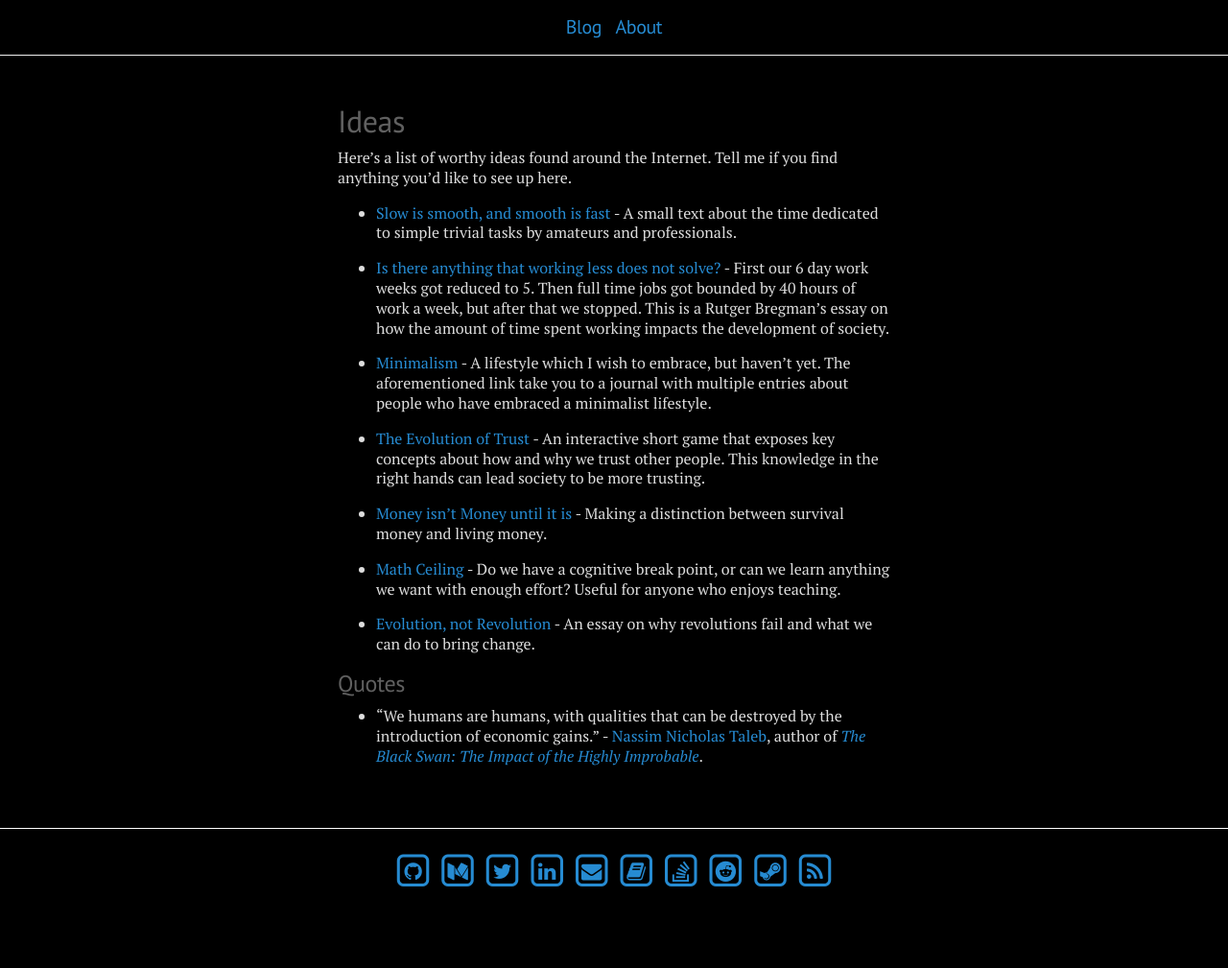
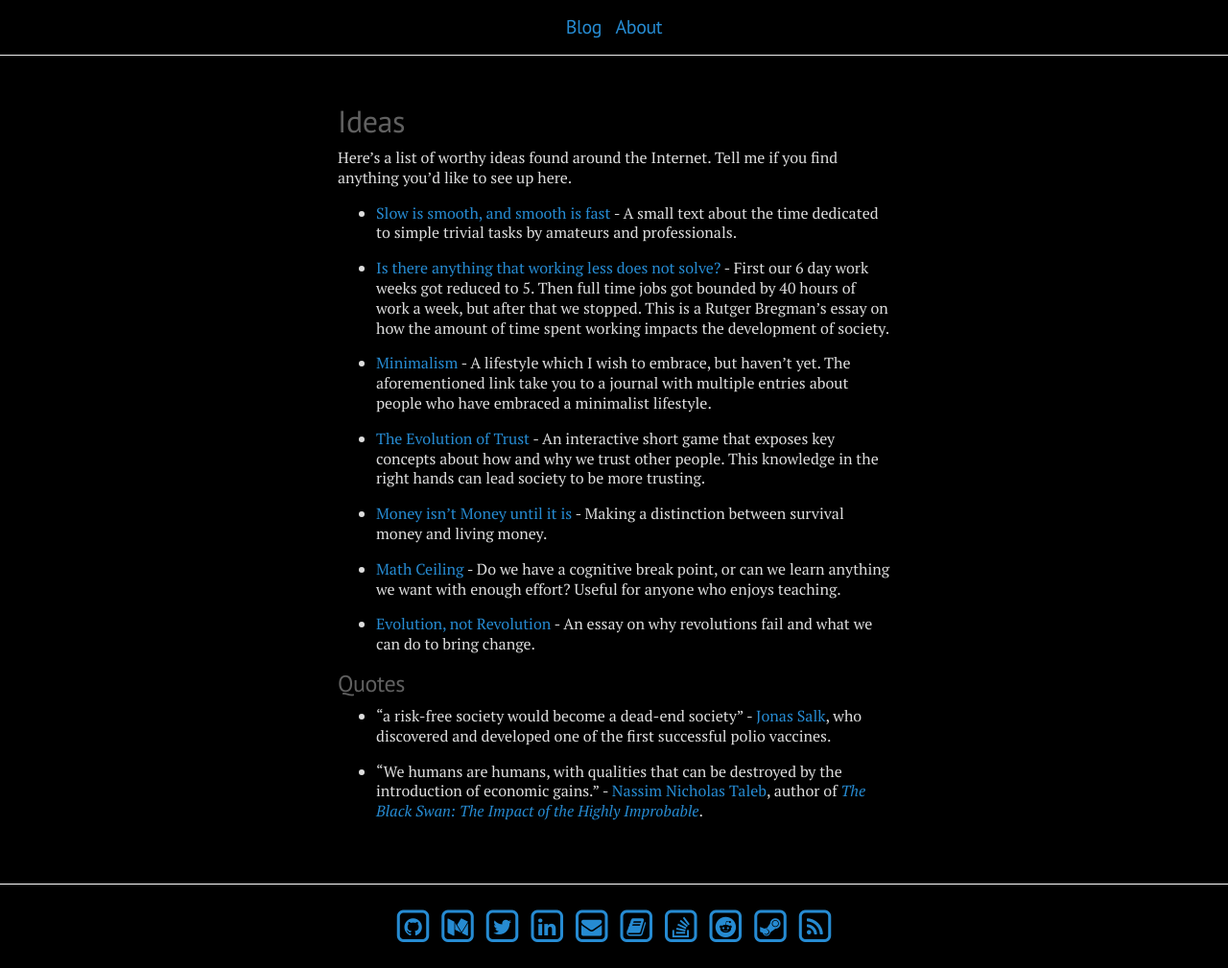
Before and after one commit to migueltorrescosta/migueltorrescosta.github.io, a Jekyll site: the page built from page_Ideas.md, in a window 1280 px wide. Shown: the whole page at 96% size. Built offline with Jekyll 4.4.1, drawn with Linux system fonts in a browser that asks for light colours; before the commit the page ends 952 px from its top, so only the background shows below that.

Commit message:
Added Jonas Salk quote

```diff
--- a/page_Ideas.md
+++ b/page_Ideas.md
@@ -23,4 +23,6 @@ Here's a list of worthy ideas found around the Internet. Tell me if you find any
 
 ## Quotes
 
+* "a risk-free society would become a dead-end society" - [Jonas Salk](https://en.wikipedia.org/wiki/Jonas_Salk), who discovered and developed one of the first successful polio vaccines.
+
 * "We humans are humans, with qualities that can be destroyed by the introduction of economic gains." - [Nassim Nicholas Taleb](https://en.wikipedia.org/wiki/Nassim_Nicholas_Taleb), author of *[The Black Swan: The Impact of the Highly Improbable](https://www.goodreads.com/book/show/242472.The_Black_Swan?from_search=true)*.
```
